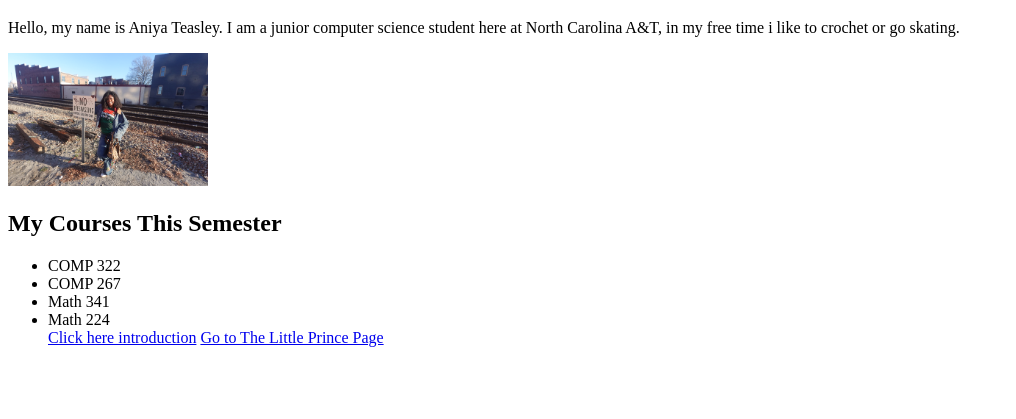
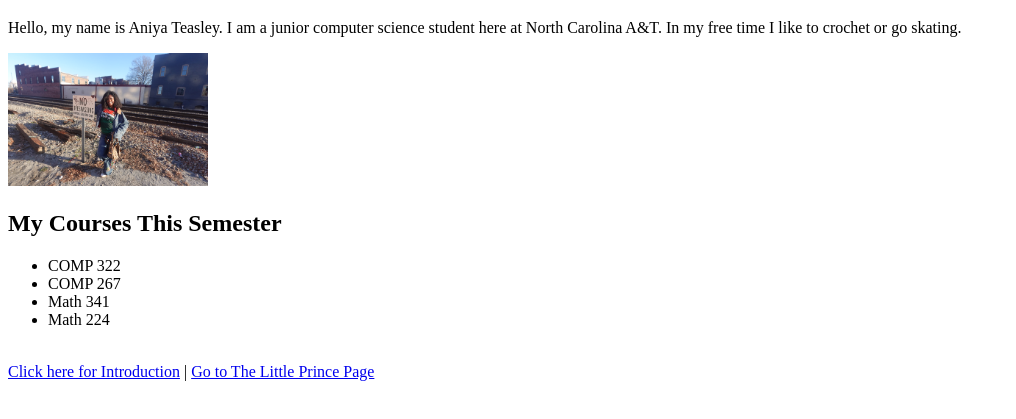
Before and after one commit to AniyaTeasley1/AniyaTeasley1.github.io, a plain HTML site: page index.html in a window 1280 px wide. Shown: the part 61-480 px from the top of the page, without its empty margins (0-1016 px from the left). Drawn offline with Linux system fonts and the light colour scheme.

Commit message:
Update index.html

```diff
--- a/index.html
+++ b/index.html
@@ -2,21 +2,26 @@
 <html lang="en">
 <head>
     <meta charset="UTF-8">
-    <title>Title</title>
+    <title>Aniya's Bio</title>
 </head>
 <body>
-<h1>My Bio </h1>
-<p>
-Hello, my name is Aniya Teasley. I am a junior computer science student here at North Carolina A&T, in my free time i like to crochet or go skating.</p>
+
+<h1>My Bio</h1>
+<p>Hello, my name is Aniya Teasley. I am a junior computer science student here at North Carolina A&T. In my free time I like to crochet or go skating.</p>
+
 <img src="img1.jpg" alt="Photo of me" width="200">
+
 <h2>My Courses This Semester</h2>
 <ul>
     <li>COMP 322</li>
     <li>COMP 267</li>
     <li>Math 341</li>
     <li>Math 224</li>
-    <a href="introduction.html">Click here introduction</a>
+</ul> <br>
+<nav>
+    <a href="introduction.html">Click here for Introduction</a> |
     <a href="little_prince.html">Go to The Little Prince Page</a>
+</nav>
 
 </body>
 </html>
```
